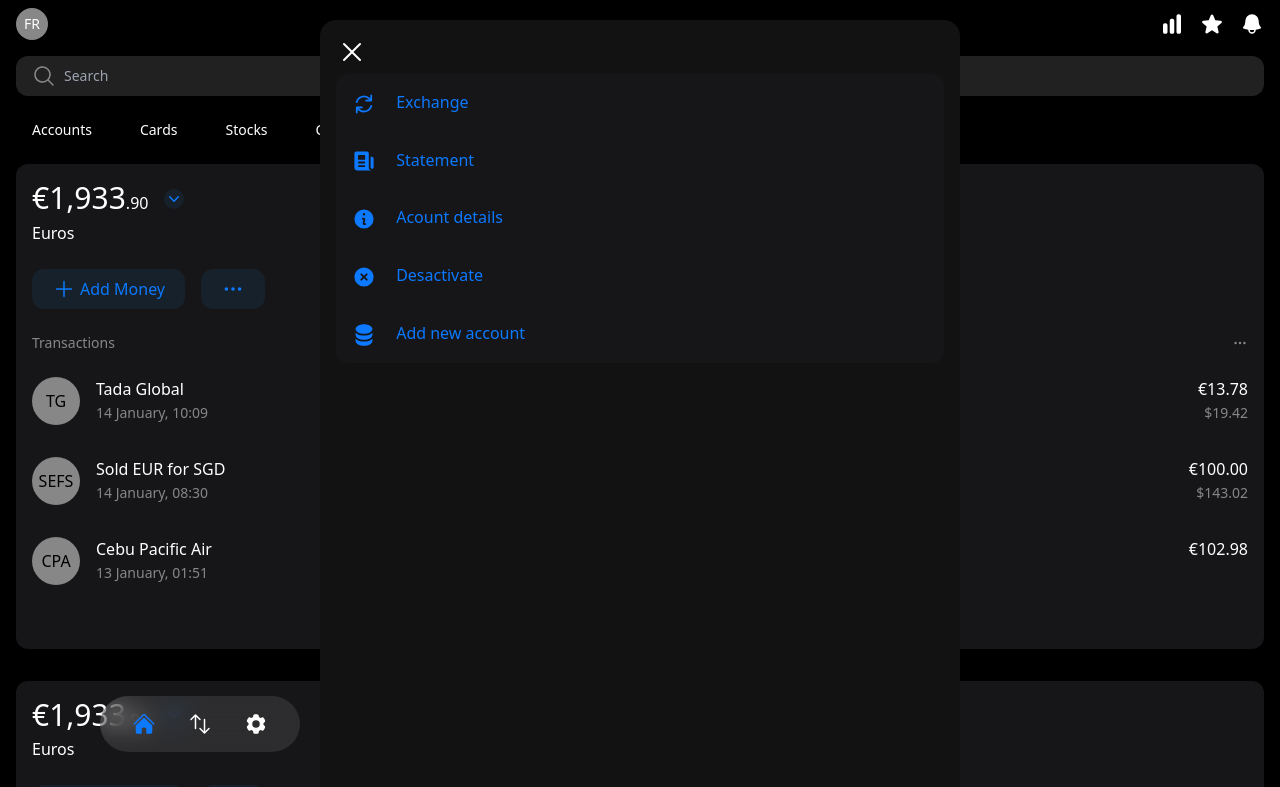
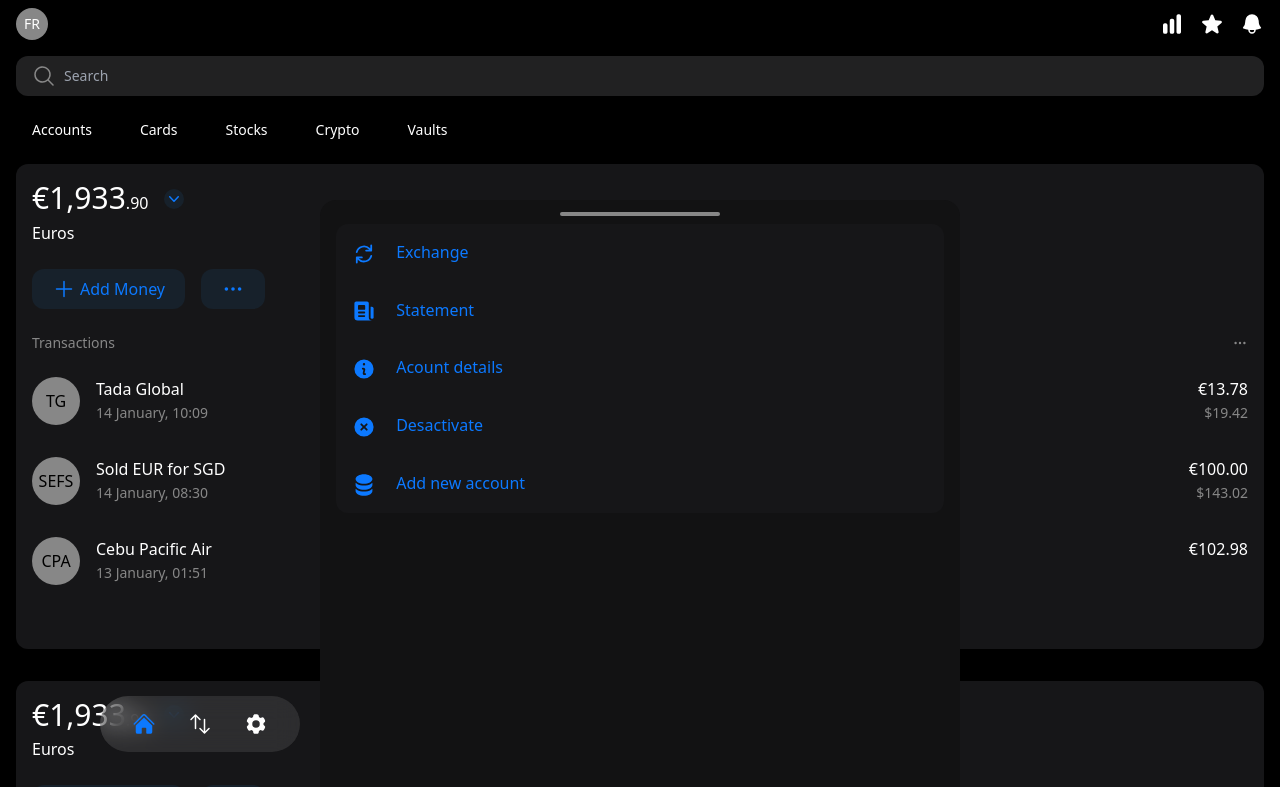
Before and after one commit to Edweis/tulover, a React (Vite) app: page /personal/accounts/actions in a window 1280 px wide. Shown: the top 787 px of the page. Built offline with nearby package versions, Linux system fonts and the light colour scheme; a web font is replaced by a local one.

Commit message:
modal slide up

```diff
--- a/src/App/Personal/Accounts/AccountActions/index.tsx
+++ b/src/App/Personal/Accounts/AccountActions/index.tsx
@@ -9,11 +9,12 @@ import {
   XCircleIcon,
 } from '@heroicons/react/20/solid';
 import Card from '../../../../components/Card.js';
+import ModalSlideUp from '../../../../components/ModalUp/ModalSlideUp.js';
 import ModalUpFull from '../../../../components/ModalUp/ModalUpFull.js';
 
 export default function AccountActions() {
   return (
-    <ModalUpFull>
+    <ModalSlideUp>
       <Card className="!gap-8 text-blue-500">
         <div>
           <ArrowPathIcon className="mr-4 inline h-6" /> Exchange
@@ -31,6 +32,6 @@ export default function AccountActions() {
           <CircleStackIcon className="mr-4 inline h-6" /> Add new account
         </div>
       </Card>
-    </ModalUpFull>
+    </ModalSlideUp>
   );
 }
--- /dev/null
+++ b/src/components/ModalUp/ModalSlideUp.tsx
@@ -0,0 +1,14 @@
+import { PropsWithChildren } from 'react';
+import ModalUp from './index.js';
+
+export default function ModalSlideUp(props: PropsWithChildren) {
+  return (
+    <ModalUp
+      className="rounded-t-2xl bg-gray-300 pt-6"
+      marginTopPx={(window.screen.availHeight * 1) / 3}
+    >
+      <hr className="border-t-gray-muted absolute top-0 left-1/2 mt-3 w-1/4 -translate-x-1/2 rounded-md border-t-4" />
+      {props.children}
+    </ModalUp>
+  );
+}
--- a/src/components/ModalUp/ModalUpFull.tsx
+++ b/src/components/ModalUp/ModalUpFull.tsx
@@ -3,7 +3,7 @@ import ModalUp from './index.js';
 
 export default function ModalUpFull(props: PropsWithChildren) {
   return (
-    <ModalUp className="rounded-t-2xl bg-gray-300" withClose>
+    <ModalUp className="rounded-t-2xl bg-gray-300" withClose marginTopPx={20}>
       {props.children}
     </ModalUp>
   );
--- a/src/components/ModalUp/index.tsx
+++ b/src/components/ModalUp/index.tsx
@@ -6,13 +6,17 @@ import { XMarkIcon } from '@heroicons/react/24/solid';
 
 /* Close when the position of the modal is on the lower part of the screen  */
 const CLOSE_POSITION_SCREEN = 2 / 3;
-const MARGIN_TOP_PX = 20;
 const VELOCITY_BREAKPOINT = 700;
 
 export default function ModalUp(
-  props: PropsWithChildren<{ className: string; withClose?: boolean }>,
+  props: PropsWithChildren<{
+    className: string;
+    withClose?: boolean;
+    marginTopPx: number;
+  }>,
 ) {
   const navigate = useNavigate();
+  const { marginTopPx } = props;
   const screenHeight = window.screen.availHeight;
   const [closing, setClosing] = useState(false);
   useEffect(() => {
@@ -23,7 +27,7 @@ export default function ModalUp(
     <motion.div
       initial={{ translateY: `${screenHeight}px` }}
       animate={{
-        translateY: closing ? `${1.1 * screenHeight}px` : `${MARGIN_TOP_PX}px`,
+        translateY: closing ? `${1.1 * screenHeight}px` : `${marginTopPx}px`,
       }}
       drag="y"
       transition={{ type: 'spring', damping: 100, stiffness: 1000 }}
@@ -35,7 +39,7 @@ export default function ModalUp(
       }}
       dragElastic={0.2}
       dragSnapToOrigin
-      dragConstraints={{ top: -MARGIN_TOP_PX, bottom: screenHeight - 100 }}
+      dragConstraints={{ top: -marginTopPx, bottom: screenHeight - 100 }}
       dragTransition={{ power: 0.1, timeConstant: 100 }}
       className={cn(
         'max-w-[640px] mx-auto fixed inset-0 z-20',
```
